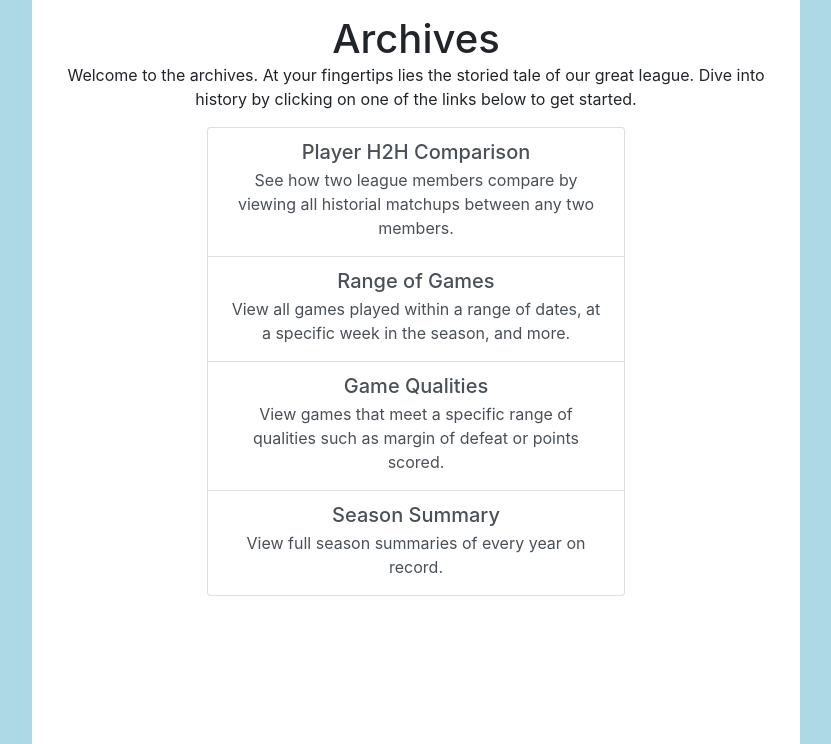
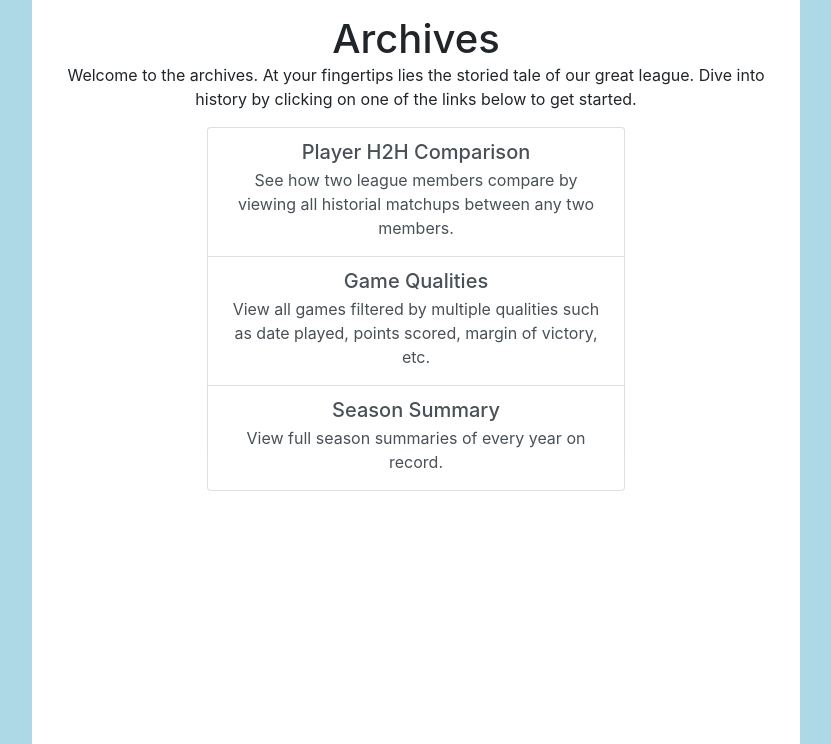
Before and after one commit to gfolbe318/fantasy_football_website, a Flask app: page /archives/ in a window 1280 px wide. Shown: the part 56-800 px from the top of the page, without its empty margins (224-1055 px from the left). Run offline with Flask 2, Linux system fonts and the light colour scheme; some libraries are stand-ins or nearby versions.

Commit message:
range of games

```diff
--- a/ff_website/index.py
+++ b/ff_website/index.py
@@ -58,3 +58,8 @@ def h2h():
         print("failed")
 
     return render_template("head_to_head.html", form=form)
+
+
+@app.route("/archives/game_qualities", methods=["GET", "POST"])
+def game_qualities():
+    return render_template("game_qualities.html")
--- a/ff_website/templates/archives_home.html
+++ b/ff_website/templates/archives_home.html
@@ -23,19 +23,14 @@
             between any two members.
           </p>
         </a>
-        <a class="list-group-item list-group-item-action">
-          <h5 class="mb-1">Range of Games</h5>
+        <a
+          href="{{ url_for('game_qualities') }}"
+          class="list-group-item list-group-item-action"
+        >
+          <h5 class="mb-1">Game Qualities</h5>
           <p class="mb-1">
-            View all games played within a range of dates, at a specific week in
-            the season, and more.
-          </p>
-        </a>
-        <a href="#" class="list-group-item list-group-item-action">
-          <h5 class="mb-1">Game Qualities</h5>
-
-          <p class="mb-1">
-            View games that meet a specific range of qualities such as margin of
-            defeat or points scored.
+            View all games filtered by multiple qualities such as date played,
+            points scored, margin of victory, etc.
           </p>
         </a>
         <a href="#" class="list-group-item list-group-item-action">
--- a/ff_website/templates/head_to_head.html
+++ b/ff_website/templates/head_to_head.html
@@ -4,7 +4,6 @@
     <div class="col-lg-5 col-md-7 col-sm-10">
       <ul class="list-group">
         <li class="list-group-item active">Player H2H Comparison</li>
-        <li class="list-group-item">Range of Games</li>
         <li class="list-group-item">Game Qualities</li>
         <li class="list-group-item">Season Summary</li>
       </ul>
@@ -158,5 +157,5 @@
       </table>
     </div>
   </div>
-  {% endblock content %}
 </div>
+{% endblock content %}
```
Also changed, not shown: ff_website/templates/game_qualities.html (added, +13 -0 lines).
